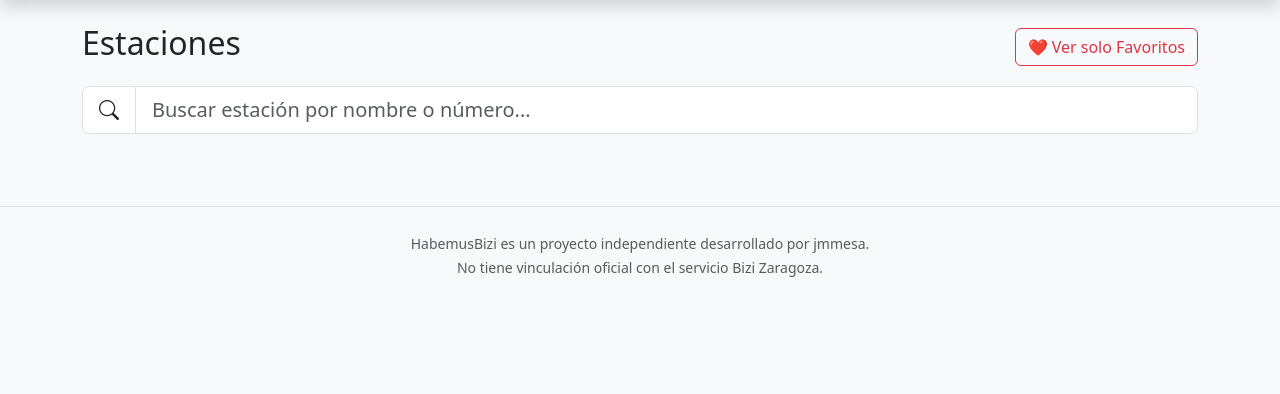
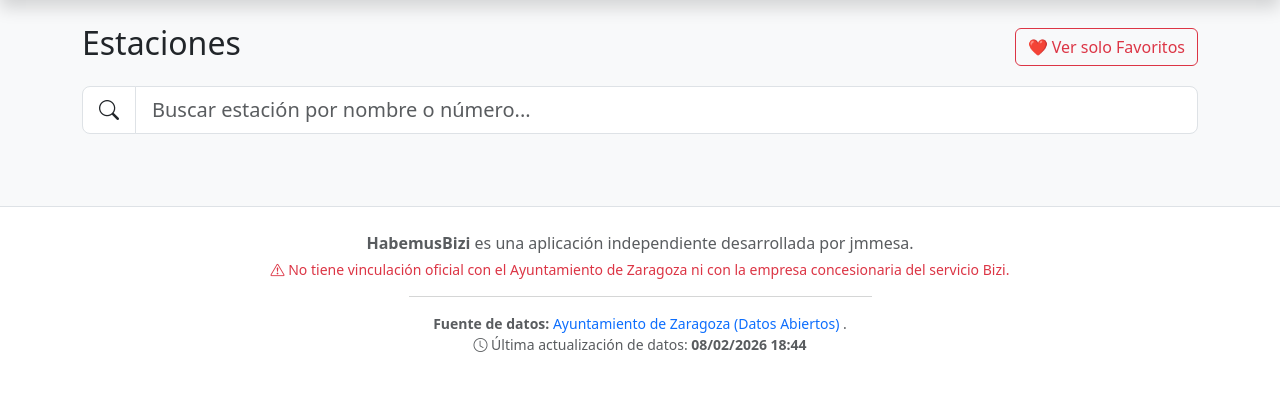
Before and after one commit to jmuzgza2/bizi_analytics, a Django app: page / in a window 1280 px wide. Shown: the part 54-448 px from the top of the page. Run offline with Django 5.2, Linux system fonts and the light colour scheme; data that the repository does not hold is empty.

Commit message:
Aviso de uso legal de datos y mejora en analytics

```diff
--- a/src/core/templates/core/base.html
+++ b/src/core/templates/core/base.html
@@ -12,16 +12,37 @@
 </head>
 <body class="bg-light">
 
-    {% include 'core/includes/navbar.html' %}
+ {% include 'core/includes/navbar.html' %}
 
     {% block content %}
     {% endblock %}
 
-    <footer class="text-center text-muted py-4 mt-5 border-top">
-        <small>
-            HabemusBizi es un proyecto independiente desarrollado por jmmesa.<br>
-            No tiene vinculación oficial con el servicio Bizi Zaragoza.
-        </small>
+    <footer class="text-center text-muted py-4 mt-5 border-top bg-white">
+        <div class="container">
+            <div class="row justify-content-center">
+                <div class="col-md-10">
+                    <p class="mb-1">
+                        <strong>HabemusBizi</strong> es una aplicación independiente desarrollada por jmmesa.
+                    </p>
+                    <p class="small text-danger mb-2">
+                        <i class="bi bi-exclamation-triangle"></i> No tiene vinculación oficial con el Ayuntamiento de Zaragoza ni con la empresa concesionaria del servicio Bizi.
+                    </p>
+
+                    <hr class="w-50 mx-auto my-3">
+
+                    <p class="small mb-0">
+                        <strong>Fuente de datos:</strong>
+                        <a href="https://www.zaragoza.es/sede/portal/datos-abiertos/" target="_blank" rel="noopener noreferrer" class="text-decoration-none">
+                            Ayuntamiento de Zaragoza (Datos Abiertos)
+                        </a>.
+                    </p>
+                    <p class="small text-muted">
+                        <i class="bi bi-clock"></i> Última actualización de datos:
+                        <strong>{{ last_update|date:"d/m/Y H:i"|default:"--:--" }}</strong>
+                    </p>
+                </div>
+            </div>
+        </div>
     </footer>
 
     <script src="https://cdn.jsdelivr.net/npm/bootstrap@5.3.0/dist/js/bootstrap.bundle.min.js"></script>
--- a/src/core/views.py
+++ b/src/core/views.py
@@ -1,7 +1,7 @@
 from django.shortcuts import render, get_object_or_404
 from django.utils import timezone
 from django.urls import reverse
-from django.db.models import Sum, Avg
+from django.db.models import Sum, Avg, Count, Q, F, FloatField, ExpressionWrapper
 from django.core.serializers.json import DjangoJSONEncoder
 from django.http import JsonResponse
 import json
@@ -10,8 +10,10 @@ import datetime
 from datetime import timedelta
 from .models import Estacion, LecturaEstacion, Captura
 
-# --- FUNCIÓN AUXILIAR: CALCULAR DISTANCIA (Haversine) ---
+# --- FUNCIONES AUXILIARES ---
+
 def haversine(lat1, lon1, lat2, lon2):
+    """Calcula distancia en metros entre dos coordenadas"""
     R = 6371000
     phi1, phi2 = math.radians(lat1), math.radians(lat2)
     dphi = math.radians(lat2 - lat1)
@@ -20,29 +22,50 @@ def haversine(lat1, lon1, lat2, lon2):
     c = 2 * math.atan2(math.sqrt(a), math.sqrt(1-a))
     return R * c
 
-# --- VISTAS PRINCIPALES ---
+def get_ultima_actualizacion():
+    """Devuelve el timestamp de la última captura válida para el footer legal"""
+    ultima = Captura.objects.filter(lecturas__isnull=False).order_by('-timestamp').first()
+    return ultima.timestamp if ultima else timezone.now()
+
+def obtener_nivel_probabilidad(porcentaje):
+    if porcentaje >= 80: return {'texto': 'Muy Alta', 'clase': 'success', 'color': '#198754', 'ancho': 100}
+    elif porcentaje >= 60: return {'texto': 'Alta', 'clase': 'success', 'color': '#75b798', 'ancho': 75}
+    elif porcentaje >= 40: return {'texto': 'Media', 'clase': 'warning', 'color': '#ffc107', 'ancho': 50}
+    elif porcentaje >= 20: return {'texto': 'Baja', 'clase': 'danger', 'color': '#fd7e14', 'ancho': 25}
+    else: return {'texto': 'Muy Baja', 'clase': 'danger', 'color': '#dc3545', 'ancho': 10}
+
+# --- VISTAS ---
 
 def lista_estaciones(request):
     estaciones = Estacion.objects.all().order_by('id_externo')
     desde = timezone.now() - timedelta(hours=24)
     capturas_recientes = Captura.objects.filter(timestamp__gte=desde).order_by('timestamp')
     datos_globales = []
+
+    # Optimización: Agregación en base de datos si fuera posible, aquí mantenemos lógica python
     for c in capturas_recientes:
         total = c.lecturas.aggregate(t=Sum('bicis_disponibles'))['t']
         if total is not None:
             datos_globales.append({'x': c.timestamp.isoformat(), 'y': total})
-    context = {'estaciones': estaciones, 'datos_globales': json.dumps(datos_globales, cls=DjangoJSONEncoder)}
+
+    context = {
+        'estaciones': estaciones,
+        'datos_globales': json.dumps(datos_globales, cls=DjangoJSONEncoder),
+        'last_update': get_ultima_actualizacion()
+    }
     return render(request, 'core/lista_estaciones.html', context)
 
 def detalle_estacion(request, estacion_id):
     estacion = get_object_or_404(Estacion, id_externo=estacion_id)
     rango = request.GET.get('rango', '24h')
+
     if rango == '7d':
         horas_atras, titulo_rango = 168, "Últimos 7 días"
     else:
         horas_atras, titulo_rango, rango = 24, "Últimas 24 horas", '24h'
 
     start_date = timezone.now() - timedelta(hours=horas_atras)
+    # Optimización: select_related para evitar N+1 queries
     lecturas = list(LecturaEstacion.objects.filter(estacion=estacion, captura__timestamp__gte=start_date).select_related('captura').order_by('captura__timestamp'))
 
     dataset_bicis, dataset_anclajes = [], []
@@ -65,6 +88,7 @@ def detalle_estacion(request, estacion_id):
             'pct_sin_bicis': round((c_sb/total)*100, 1), 'pct_sin_anclajes': round((c_sa/total)*100, 1)
         }
 
+    # Heatmap
     lecturas_mes = LecturaEstacion.objects.filter(estacion=estacion, captura__timestamp__gte=timezone.now()-timedelta(days=30)).select_related('captura').only('captura__timestamp', 'bicis_disponibles')
     heatmap_raw = [[[{'s': 0, 'c': 0} for _ in range(4)] for _ in range(24)] for _ in range(7)]
     for l in lecturas_mes:
@@ -74,23 +98,71 @@ def detalle_estacion(request, estacion_id):
 
     heatmap_data = [{'nombre': ['Lun','Mar','Mié','Jue','Vie','Sáb','Dom'][i], 'horas': [[round(heatmap_raw[i][h][q]['s']/heatmap_raw[i][h][q]['c'], 1) if heatmap_raw[i][h][q]['c']>0 else None for q in range(4)] for h in range(24)]} for i in range(7)]
 
-    return render(request, 'core/detalle_estacion.html', {'estacion': estacion, 'lecturas': list(reversed(lecturas[-10:])), 'dataset_bicis': dataset_bicis, 'dataset_anclajes': dataset_anclajes, 'stats': stats, 'heatmap_data': heatmap_data, 'rango_actual': rango, 'titulo_rango': titulo_rango})
+    context = {
+        'estacion': estacion,
+        'lecturas': list(reversed(lecturas[-10:])),
+        'dataset_bicis': dataset_bicis,
+        'dataset_anclajes': dataset_anclajes,
+        'stats': stats,
+        'heatmap_data': heatmap_data,
+        'rango_actual': rango,
+        'titulo_rango': titulo_rango,
+        'last_update': get_ultima_actualizacion()
+    }
+    return render(request, 'core/detalle_estacion.html', context)
 
 def mapa_estaciones(request):
     hace_24h = timezone.now() - timedelta(hours=24)
     estaciones_static = {e.id_externo: {'lat': float(e.latitud), 'lon': float(e.longitud), 'nombre': e.nombre, 'url': reverse('detalle_estacion', args=[e.id_externo])} for e in Estacion.objects.all()}
     capturas = list(Captura.objects.filter(timestamp__gte=hace_24h).order_by('timestamp'))[::2]
     timeline_data = [{'ts': timezone.localtime(c.timestamp).strftime("%H:%M"), 'd': {str(i[0]): [i[1], i[2]] for i in c.lecturas.values_list('estacion__id_externo', 'bicis_disponibles', 'anclajes_libres')}} for c in capturas]
-    return render(request, 'core/mapa_estaciones.html', {'estaciones_static': json.dumps(estaciones_static, cls=DjangoJSONEncoder), 'timeline_json': json.dumps(timeline_data, cls=DjangoJSONEncoder)})
 
-# --- ORÁCULO INTELIGENTE ---
+    context = {
+        'estaciones_static': json.dumps(estaciones_static, cls=DjangoJSONEncoder),
+        'timeline_json': json.dumps(timeline_data, cls=DjangoJSONEncoder),
+        'last_update': get_ultima_actualizacion()
+    }
+    return render(request, 'core/mapa_estaciones.html', context)
 
-def obtener_nivel_probabilidad(porcentaje):
-    if porcentaje >= 80: return {'texto': 'Muy Alta', 'clase': 'success', 'color': '#198754', 'ancho': 100}
-    elif porcentaje >= 60: return {'texto': 'Alta', 'clase': 'success', 'color': '#75b798', 'ancho': 75}
-    elif porcentaje >= 40: return {'texto': 'Media', 'clase': 'warning', 'color': '#ffc107', 'ancho': 50}
-    elif porcentaje >= 20: return {'texto': 'Baja', 'clase': 'danger', 'color': '#fd7e14', 'ancho': 25}
-    else: return {'texto': 'Muy Baja', 'clase': 'danger', 'color': '#dc3545', 'ancho': 10}
+# --- NUEVA VISTA DE ANALÍTICA (RANKING Y FILTROS) ---
+
+def analitica_global(request):
+    """
+    Vista nueva para mostrar ránkings y estadísticas avanzadas.
+    Permite filtrar horario nocturno.
+    """
+    # 1. Toggle Nocturno (00:00 - 06:00)
+    ignore_night = request.GET.get('ignore_night', 'false') == 'true'
+    dias_atras = 7 # Analizar última semana por defecto
+
+    limite = timezone.now() - timedelta(days=dias_atras)
+    queryset = LecturaEstacion.objects.filter(captura__timestamp__gte=limite)
+
+    if ignore_night:
+        # Excluir horas de 0 a 5 (00:00 a 05:59)
+        queryset = queryset.exclude(captura__timestamp__hour__range=(0, 5))
+
+    # 2. Ranking de estaciones "Offline" o "Rotas" (0 bicis y 0 anclajes)
+    # Agrupamos por estación y calculamos el % de veces que reportó 0/0
+    ranking = queryset.values('estacion__id_externo', 'estacion__nombre').annotate(
+        total_registros=Count('id'),
+        fallos=Count('id', filter=Q(bicis_disponibles=0) | Q(anclajes_libres=0))
+    ).annotate(
+        porcentaje_fallo=ExpressionWrapper(
+            F('fallos') * 100.0 / F('total_registros'),
+            output_field=FloatField()
+        )
+    ).exclude(total_registros=0).order_by('-porcentaje_fallo')[:15] # Top 15
+
+    context = {
+        'ranking': list(ranking),
+        'ignore_night': ignore_night,
+        'dias_atras': dias_atras,
+        'last_update': get_ultima_actualizacion()
+    }
+    return render(request, 'core/analitica.html', context)
+
+# --- ORÁCULO INTELIGENTE (PLANIFICADOR) ---
 
 def calcular_prediccion_precisa(estacion_id, dia, hora, minuto):
     dummy = datetime.datetime(2000, 1, 1, hora, minuto)
@@ -111,7 +183,6 @@ def calcular_prediccion_precisa(estacion_id, dia, hora, minuto):
 def buscar_alternativas(target_id, dia, hora, minuto, tipo):
     try:
         origen = Estacion.objects.get(id_externo=target_id)
-        # Filtro de seguridad para datos reales
         ult_captura = Captura.objects.filter(lecturas__isnull=False).distinct().order_by('-timestamp').first()
         candidatas = []
         for est in Estacion.objects.exclude(id_externo=target_id):
@@ -143,20 +214,16 @@ def planificador(request):
             dia, hora, minuto = int(request.GET.get('dia')), int(request.GET.get('hora')), int(request.GET.get('minuto', 0))
             obj_o, obj_d = Estacion.objects.get(id_externo=o_id), Estacion.objects.get(id_externo=d_id)
 
-            # 1. TIEMPOS
             now = timezone.localtime()
             target_salida = now.replace(hour=hora, minute=minuto, second=0, microsecond=0)
             mins_diff = (target_salida - now).total_seconds() / 60
 
-            # 2. VIAJE
             dist = haversine(float(obj_o.latitud), float(obj_o.longitud), float(obj_d.latitud), float(obj_d.longitud)) * 1.4
             mins_viaje = max(5, int(dist / 200))
             llegada = target_salida + timedelta(minutes=mins_viaje)
             dia_llegada = dia + 1 if llegada.day != target_salida.day else dia
             if dia_llegada > 7: dia_llegada = 1
 
-            # 3. REAL vs HISTÓRICO (Lógica Híbrida)
-            # Filtro de seguridad: Solo capturas con lecturas
             ult = Captura.objects.filter(lecturas__isnull=False).distinct().order_by('-timestamp').first()
             ro, rd = {'b': 0, 'a': 0}, {'b': 0, 'a': 0}
             so_real, sd_real, hay_real = 0, 0, False
@@ -177,25 +244,21 @@ def planificador(request):
             so_hist = do_hist['pct_bici_num'] if do_hist else 0
             sd_hist = dd_hist['pct_hueco_num'] if dd_hist else 0
 
-            # --- SMART WEIGHTING (LOGICA 20 MINUTOS) ---
             peso_real, fuente = 0.0, "Histórico 📚"
 
-            # Verificar si la petición es "ahora" o cercana
             if mins_diff > -20 and mins_diff < 1440:
                 if mins_diff < 20:
                     peso_real = 1.0
                     fuente = "Tiempo Real 📡"
                 elif mins_diff < 120:
-                    # Entre 20 min y 2 horas: Híbrido
                     peso_real = 1.0 - ((mins_diff - 20)/100.0)
-                    fuente = "Híbrido (Real + Hist) 🧠"
+                    fuente = "Híbrido 🧠"
 
             if not hay_real: peso_real = 0.0
 
             prob_o = (so_real * peso_real) + (so_hist * (1 - peso_real))
             prob_d = (sd_real * peso_real) + (sd_hist * (1 - peso_real))
 
-            # 4. RESULTADO
             sug_o = buscar_alternativas(o_id, dia, hora, minuto, 'bici') if prob_o < 50 else []
             sug_d = buscar_alternativas(d_id, dia_llegada, llegada.hour, llegada.minute, 'hueco') if prob_d < 50 else []
 
@@ -205,9 +268,17 @@ def planificador(request):
                 'destino': {'nombre': obj_d.nombre, 'nivel': obtener_nivel_probabilidad(prob_d), 'actual_anclajes': rd['a'], 'media': dd_hist['media_anclajes'] if dd_hist else 0, 'tendencia': dd_hist['tendencia'] if dd_hist else '-', 'alternativas': sug_d}
             }
         except Exception as e: print(f"Error: {e}")
-    return render(request, 'core/planificador.html', {'estaciones': estaciones, 'resultado': res, 'form_data': request.GET})
 
-def radar_index(request): return render(request, 'core/radar.html')
+    context = {
+        'estaciones': estaciones,
+        'resultado': res,
+        'form_data': request.GET,
+        'last_update': get_ultima_actualizacion()
+    }
+    return render(request, 'core/planificador.html', context)
+
+def radar_index(request):
+    return render(request, 'core/radar.html', {'last_update': get_ultima_actualizacion()})
 
 def radar_carga(request):
     try:
@@ -218,7 +289,6 @@ def radar_carga(request):
 
     candidatas = sorted([(haversine(lat, lon, float(e.latitud), float(e.longitud)), e) for e in Estacion.objects.all()], key=lambda x: x[0])[:5]
 
-    # Filtro de seguridad: ignorar capturas vacías
     ult = Captura.objects.filter(lecturas__isnull=False).distinct().order_by('-timestamp').first()
 
     res = []
```
Also changed, not shown: 1 other file.
